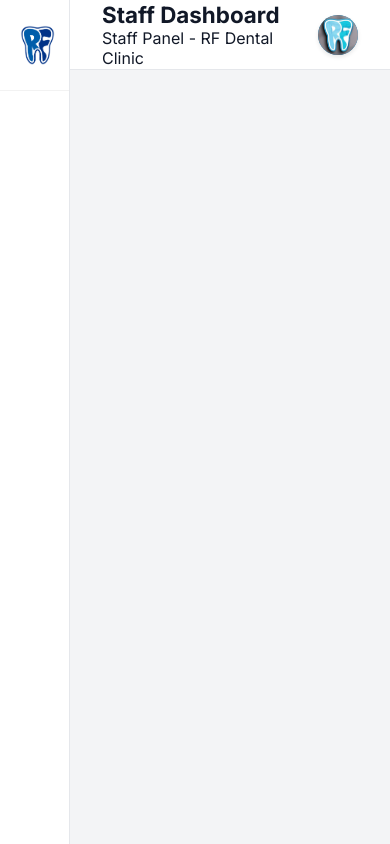
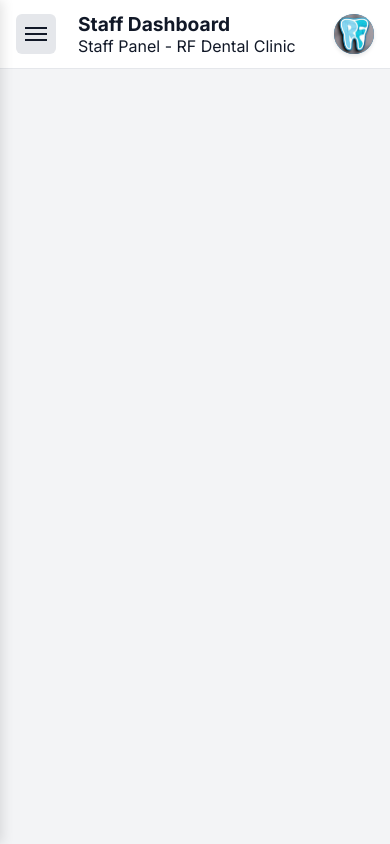
Before and after one commit to ChimpsCode/Dental_Clinic_System, a PHP site: page /includes/staff_layout_start.php in a window 390 px wide. Run offline with PHP 8.4, Linux system fonts and the light colour scheme; a user stored in the database is signed in.

Commit message:
responsive

```diff
--- a/assets/css/staff_dashboard.css
+++ b/assets/css/staff_dashboard.css
@@ -39,6 +39,8 @@ body {
     background-color: var(--bg-body);
     color: var(--text-main);
     display: flex;
+    min-height: 100vh;
+    min-height: 100dvh;
     height: 100vh;
     overflow: hidden;
 }
@@ -139,6 +141,14 @@ aside.sidebar {
     min-height: 100vh;
 }
 
+.main-content,
+.content-area,
+.content-main,
+.left-column,
+.right-column {
+    min-width: 0;
+}
+
 /* Header */
 header.top-header {
     background-color: var(--bg-card);
@@ -151,10 +161,59 @@ header.top-header {
     flex-shrink: 0;
 }
 
+.header-left,
+.header-right {
+    display: flex;
+    align-items: center;
+    gap: 12px;
+}
+
 .header-title h1 {
     font-size: 1.4rem;
     font-weight: 700;
     color: var(--text-main);
+}
+
+.menu-toggle {
+    display: none;
+    flex-direction: column;
+    gap: 4px;
+    align-items: center;
+    justify-content: center;
+    background: #e5e7eb;
+    border: none;
+    border-radius: 6px;
+    width: 40px;
+    height: 40px;
+    cursor: pointer;
+    margin-right: 10px;
+    transition: background 0.2s ease;
+}
+
+.menu-toggle:hover {
+    background: #d1d5db;
+}
+
+.menu-toggle span {
+    width: 22px;
+    height: 2px;
+    background: var(--text-main);
+    display: block;
+}
+
+.sidebar-overlay {
+    display: none;
+    position: fixed;
+    top: 0;
+    left: 0;
+    right: 0;
+    bottom: 0;
+    background: rgba(0, 0, 0, 0.5);
+    z-index: 90;
+}
+
+.sidebar-overlay.active {
+    display: block;
 }
 
 
@@ -825,17 +884,108 @@ header.top-header {
 
 /* Responsive */
 @media (max-width: 1024px) {
+    aside.sidebar {
+        position: fixed;
+        left: -260px;
+        top: 0;
+        height: 100vh;
+        box-shadow: 2px 0 12px rgba(0, 0, 0, 0.12);
+    }
+
+    aside.sidebar.open {
+        left: 0;
+    }
+
+    .main-content {
+        margin-left: 0;
+    }
+
+    header.top-header {
+        padding: 14px 20px;
+        height: auto;
+    }
+
+    .content-area {
+        padding: 24px 20px;
+    }
+
+    .menu-toggle {
+        display: flex;
+    }
+
     .two-column { grid-template-columns: 1fr; }
     .appt-stats-grid { grid-template-columns: repeat(2, 1fr); }
 }
 @media (max-width: 768px) {
-    aside.sidebar { width: 70px; }
-    .sidebar-logo span, .nav-item span, .sidebar-footer span { display: none; }
-    .nav-item { justify-content: center; padding: 16px; margin-right: 0; border-radius: 0; }
-    .summary-cards, .appt-stats-grid { grid-template-columns: 1fr; }
-    .search-filters { flex-direction: column; gap: 10px; }
+    .summary-cards,
+    .appt-stats-grid { grid-template-columns: 1fr; }
+
+    .content-area { padding: 20px 16px; }
+
+    .section-card,
+    .notification-box { padding: 18px; }
+
+    .patient-item {
+        flex-direction: column;
+        align-items: flex-start;
+        gap: 12px;
+    }
+
+    .patient-details {
+        flex-wrap: wrap;
+    }
+
+    .patient-actions {
+        width: 100%;
+        flex-wrap: wrap;
+    }
+
+    .action-btn.text-btn {
+        flex: 1;
+        min-width: 120px;
+        justify-content: center;
+    }
+
+    .search-filters {
+        flex-direction: column;
+        align-items: stretch;
+        gap: 10px;
+    }
+
     .search-input { width: 100%; }
-    .main-content { margin-left: 70px; }
+}
+
+@media (max-width: 480px) {
+    header.top-header {
+        padding: 12px 16px;
+    }
+
+    .header-title h1 {
+        font-size: 1.2rem;
+    }
+
+    .content-area {
+        padding: 16px 12px;
+    }
+
+    .summary-card {
+        padding: 16px;
+    }
+
+    .section-card,
+    .notification-box {
+        padding: 16px;
+    }
+
+    .complete-btn {
+        font-size: 0.95rem;
+        padding: 12px 16px;
+    }
+
+    .user-profile-dropdown {
+        width: 90vw;
+        max-width: 320px;
+    }
 }
 
 /* Smooth Content Transitions */
@@ -861,7 +1011,7 @@ header.top-header {
 .top-header {
     position: sticky;
     top: 0;
-    z-index: 50;
+    z-index: 100;
 }
 
 .nav-item {
--- a/includes/admin_layout_start.php
+++ b/includes/admin_layout_start.php
@@ -221,6 +221,11 @@ function isActivePage($page) {
         <!-- Top Header -->
         <header class="top-header">
             <div class="header-left">
+                <button class="menu-toggle" id="menuToggle" type="button" aria-label="Toggle sidebar" aria-controls="adminSidebar">
+                    <span></span>
+                    <span></span>
+                    <span></span>
+                </button>
                 <div class="header-title">
                     <h1><?php echo htmlspecialchars($pageTitle); ?></h1>
                     <p>Admin Panel - RF Dental Clinic</p>
--- a/includes/staff_layout_start.php
+++ b/includes/staff_layout_start.php
@@ -110,7 +110,7 @@ function isActivePage($page) {
     <div class="page-loader"></div>
 
     <!-- Left Sidebar - Staff Navigation -->
-    <aside class="sidebar">
+    <aside class="sidebar" id="staffSidebar">
         <div class="sidebar-logo">
             <img src="assets/images/Logo.png" alt="RF Logo">
             <span>RF Dental Clinic</span>
@@ -184,9 +184,17 @@ function isActivePage($page) {
 
     <!-- Main Content -->
     <main class="main-content">
+        <!-- Sidebar Overlay for mobile -->
+        <div class="sidebar-overlay" id="sidebarOverlay"></div>
+
         <!-- Top Header -->
         <header class="top-header">
             <div class="header-left">
+                <button class="menu-toggle" id="menuToggle" type="button" aria-label="Toggle sidebar" aria-controls="staffSidebar">
+                    <span></span>
+                    <span></span>
+                    <span></span>
+                </button>
                 <div class="header-title">
                     <h1><?php echo htmlspecialchars($pageTitle); ?></h1>
                     <p>Staff Panel - RF Dental Clinic</p>
```
Also changed, not shown: assets/css/admin.css (+78 -0 lines), assets/css/dashboard.css (+39 -2 lines).
